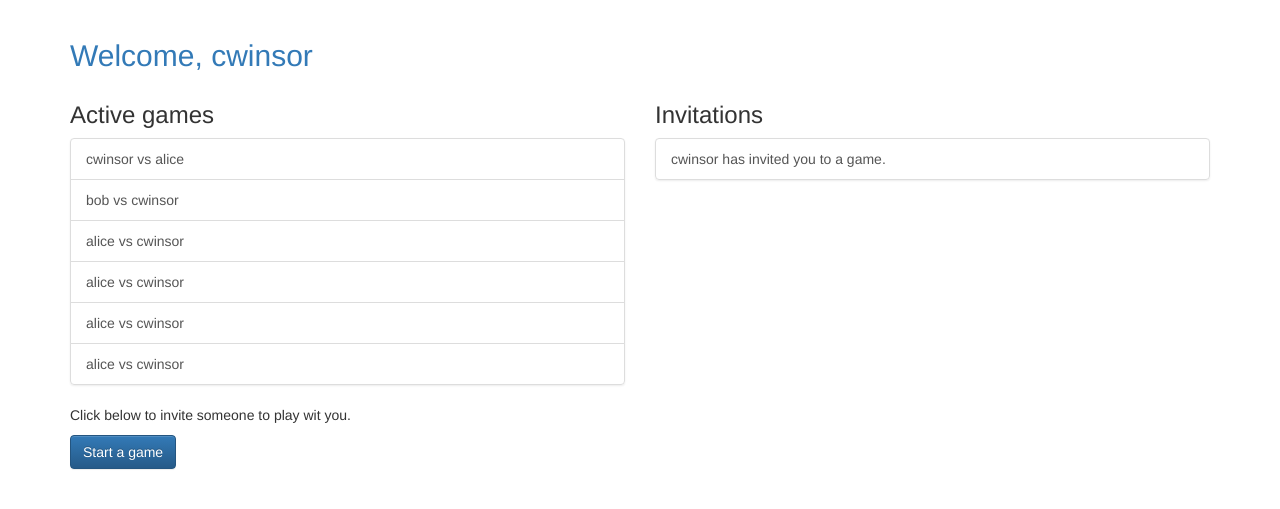
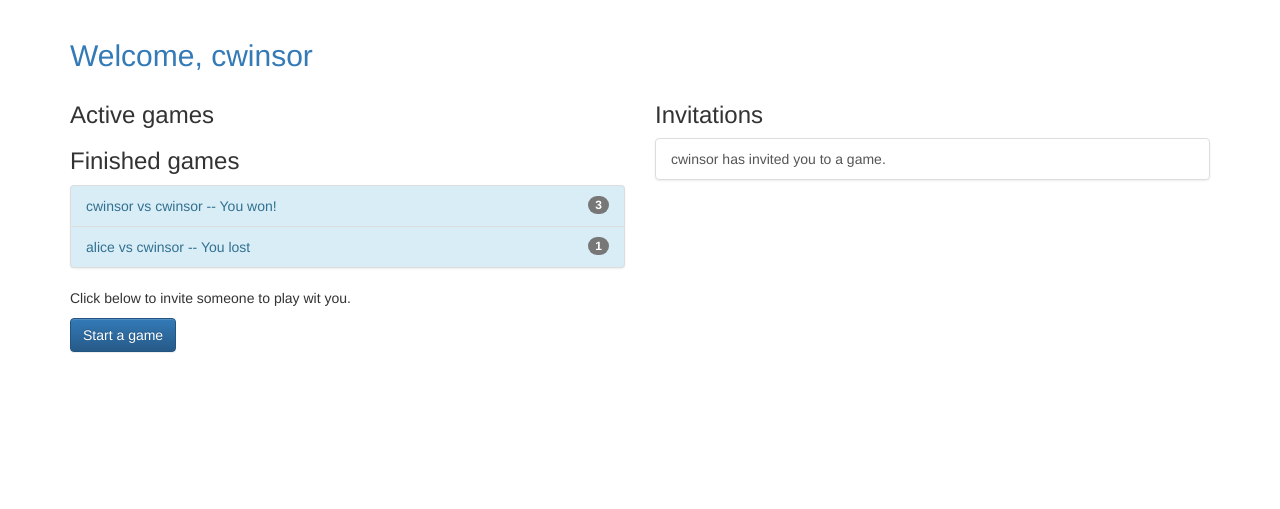
Before and after one commit to cwinsor/django_102_pluralsight, a Django app: page /player/home/ in a window 1280 px wide. Shown: the part 51-560 px from the top of the page. Run offline with Django 3.2, Linux system fonts and the light colour scheme; a user stored in the database is signed in; data comes from the database, SQL or seed files in the repository; both versions use the stored data as it was after the commit; tables that the repository leaves empty hold one stand-in row (values such as "Sample post"); some libraries are stand-ins or nearby versions.

Commit message:
use code snippet and include for a second list (active games) this is the end of the course however I did not do the exercise on Generic Views (last couple slides in the presentation)

```diff
--- a/project/tictactoe/gameplay/models.py
+++ b/project/tictactoe/gameplay/models.py
@@ -67,6 +67,22 @@
             by_first_player=self.status == "F"
         )
 
+    def update_after_move(self, move):
+        """Update the status of the game, given the last move."""
+        self.status = self._get_game_status_after_move(move)
+
+    def _get_game_status_after_move(self, move):
+        x, y = move.x, move.y
+        board = self.board()
+        if (board[y][0] == board[y][1] == board[y][2]) or \
+           (board[0][x] == board[1][x] == board[2][x]) or \
+           (board[0][0] == board[1][1] == board[2][2]) or \
+           (board[0][2] == board[1][1] == board[2][0]):
+            return "W" if move.by_first_player else "L"
+        if self.move_set.count() >= BOARD_SIZE**2:
+            return 'D'
+        return 'S' if self.status == 'F' else 'F'
+
     # get_absolute_url will be used when imploying  "return redirect(game)"
     # by returning the *absolute* URL for THIS game
     def get_absolute_url(self):
@@ -93,3 +109,13 @@
         Game,
         on_delete=models.CASCADE)
     by_first_player = models.BooleanField(editable=False)
+
+    def __eq__(self, other):
+        if other is None:
+            return False
+        return other.by_first_player == self.by_first_player
+
+    def save(self, *args, **kwargs):
+        super(Move, self).save(*args, **kwargs)
+        self.game.update_after_move(self)
+        self.game.save()
--- a/project/tictactoe/player/views.py
+++ b/project/tictactoe/player/views.py
@@ -11,11 +11,13 @@
 def home(request):
     my_games = Game.objects.games_for_user(request.user)
     active_games = my_games.active()
+    finished_games = my_games.difference(active_games)
     invitations = request.user.invitations_received.all()
     return render(
         request,
         "player/home.html",
         {'games': active_games,
+         'finished_games': finished_games,
          'invitations': invitations})
 
 
--- /dev/null
+++ b/project/tictactoe/templates/player/game_list_snippet.html
@@ -0,0 +1,21 @@
+{% if games_list %}
+
+<div class="list-group bg-info">
+    {% for game in games_list %}
+    <a class="list-group-item list-group-item-info"
+        href="{{ game.get_absolute_url }}">
+        {{ game }}
+        {% if game.status not in 'FS' %}
+            {% if game.status == "d" %}
+                -- Draw
+            {% elif game.status == "W" and user == game.first_player %}
+                -- You won!
+            {% else %}
+                -- You lost
+            {% endif %}
+        {% endif %}
+        <span class="badge">{{ game.move_set.count }}</span>
+    </a>
+    {% endfor %}
+</div>
+{% endif %}
--- a/project/tictactoe/templates/player/home.html
+++ b/project/tictactoe/templates/player/home.html
@@ -12,14 +12,11 @@
     <div class='col-md-6'>
         <h3>Active games</h3>
 
-        <ul class='list-group'>
-            {% for g in games %}
-            <a class='list-group-item' href="{{ g.get_absolute_url }}">
-                {{ g.first_player }} vs {{ g.second_player }}
-            </a>
+        {% include "player/game_list_snippet.html" with games_list=active_games %}
 
-            {% endfor %}
-        </ul>
+        <h3>Finished games</h3>
+
+        {% include "player/game_list_snippet.html" with games_list=finished_games %}
 
         <p>Click below to invite someone to play wit you.</p>
         <p>
```
Also changed, not shown: project/tictactoe/templates/gameplay/game_detail.html (+12 -0 lines), project/tictactoe/db.sqlite3.
